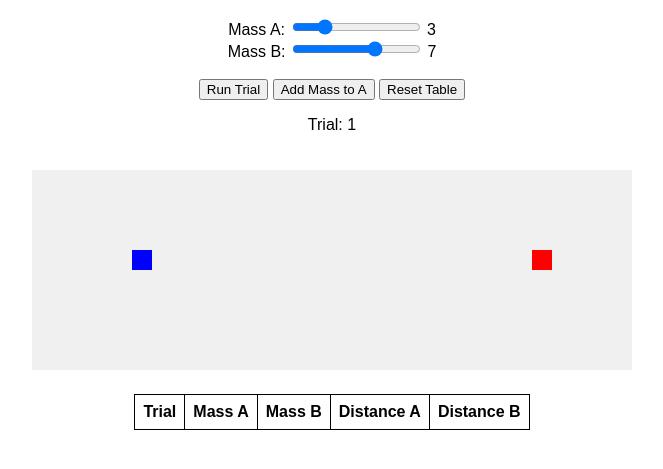
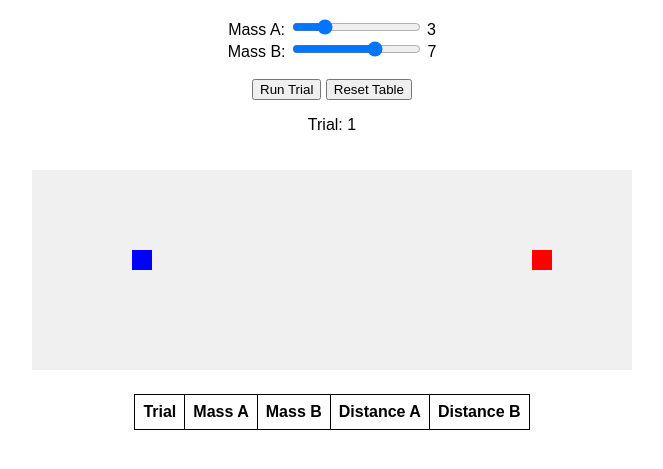
Before and after one commit to kaposhianutva-del/collision-lab, a plain HTML site: page index.html in a window 1280 px wide. Shown: the part 51-520 px from the top of the page, without its empty margins (308-971 px from the left). Drawn offline with Linux system fonts and the light colour scheme.

Commit message:
Update index.html

```diff
--- a/index.html
+++ b/index.html
@@ -22,7 +22,6 @@
 <br><br>
 
 <button onclick="startSim()">Run Trial</button>
-<button onclick="addMass()">Add Mass to A</button>
 <button onclick="resetTable()">Reset Table</button>
 
 <p id="trialDisplay">Trial: 1</p>
```
